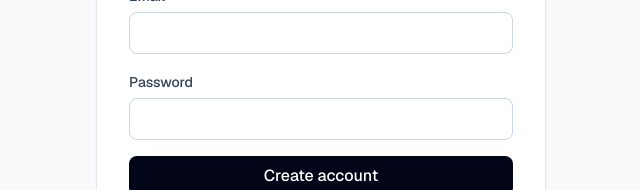
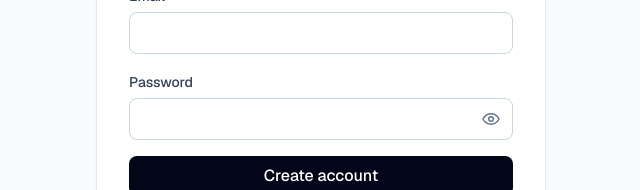
Before and after one commit to talmonf/my_jewish_apps, a Next.js app: page /register in a window 1280 px wide. Shown: the part 393-583 px from the top of the page, without its empty margins (319-959 px from the left). Built offline with nearby package versions, Linux system fonts and the light colour scheme; no server answers.

Commit message:
password eye icon

```diff
--- a/app/admin/page.tsx
+++ b/app/admin/page.tsx
@@ -1,4 +1,5 @@
 import Link from "next/link";
+import { PasswordInput } from "@/components/PasswordInput";
 import { db } from "@/db";
 import { apps, defaultAppAccess, userAppAccess, users } from "@/db/schema";
 import { requireAdmin } from "@/lib/access";
@@ -63,13 +64,12 @@ export default async function AdminPage() {
             required
             className="rounded-lg border border-slate-300 px-3 py-2"
           />
-          <input
+          <PasswordInput
+            containerClassName="min-w-0"
             name="password"
-            type="password"
             minLength={8}
             placeholder="Password"
             required
-            className="rounded-lg border border-slate-300 px-3 py-2"
           />
           <select
             name="role"
--- a/app/login/LoginForm.tsx
+++ b/app/login/LoginForm.tsx
@@ -1,5 +1,6 @@
 "use client";
 
+import { PasswordInput } from "@/components/PasswordInput";
 import Link from "next/link";
 import { signIn } from "next-auth/react";
 import { useSearchParams } from "next/navigation";
@@ -49,16 +50,13 @@ export function LoginForm() {
           autoComplete="email"
         />
       </label>
-      <label className="block">
-        <span className="text-sm font-medium text-slate-700">Password</span>
-        <input
-          name="password"
-          type="password"
-          required
-          className="mt-1 w-full rounded-lg border border-slate-300 px-3 py-2"
-          autoComplete="current-password"
-        />
-      </label>
+      <PasswordInput
+        containerClassName="block"
+        label="Password"
+        name="password"
+        required
+        autoComplete="current-password"
+      />
       {error ? (
         <p className="rounded-lg bg-red-50 px-3 py-2 text-sm text-red-700">
           {error}
--- a/app/register/RegisterForm.tsx
+++ b/app/register/RegisterForm.tsx
@@ -1,5 +1,6 @@
 "use client";
 
+import { PasswordInput } from "@/components/PasswordInput";
 import Link from "next/link";
 import { useActionState } from "react";
 
@@ -34,17 +35,14 @@ export function RegisterForm() {
           autoComplete="email"
         />
       </label>
-      <label className="block">
-        <span className="text-sm font-medium text-slate-700">Password</span>
-        <input
-          name="password"
-          type="password"
-          minLength={8}
-          required
-          className="mt-1 w-full rounded-lg border border-slate-300 px-3 py-2"
-          autoComplete="new-password"
-        />
-      </label>
+      <PasswordInput
+        containerClassName="block"
+        label="Password"
+        name="password"
+        minLength={8}
+        required
+        autoComplete="new-password"
+      />
       {state.error ? (
         <p className="rounded-lg bg-red-50 px-3 py-2 text-sm text-red-700">
           {state.error}
--- /dev/null
+++ b/components/PasswordInput.tsx
@@ -0,0 +1,91 @@
+"use client";
+
+import { useId, useState, type InputHTMLAttributes } from "react";
+
+type PasswordInputProps = Omit<
+  InputHTMLAttributes<HTMLInputElement>,
+  "className" | "type"
+> & {
+  containerClassName?: string;
+  inputClassName?: string;
+  label?: string;
+  labelClassName?: string;
+};
+
+export function PasswordInput({
+  containerClassName,
+  id,
+  inputClassName = "w-full rounded-lg border border-slate-300 px-3 py-2",
+  label,
+  labelClassName = "text-sm font-medium text-slate-700",
+  ...props
+}: PasswordInputProps) {
+  const generatedId = useId();
+  const inputId = id ?? generatedId;
+  const [isPasswordVisible, setIsPasswordVisible] = useState(false);
+
+  return (
+    <div className={containerClassName}>
+      {label ? (
+        <label className={labelClassName} htmlFor={inputId}>
+          {label}
+        </label>
+      ) : null}
+      <div className={label ? "relative mt-1" : "relative"}>
+        <input
+          {...props}
+          id={inputId}
+          type={isPasswordVisible ? "text" : "password"}
+          className={`${inputClassName} pr-11`}
+        />
+        <button
+          type="button"
+          aria-label={isPasswordVisible ? "Hide password" : "Show password"}
+          aria-pressed={isPasswordVisible}
+          onClick={() => setIsPasswordVisible((visible) => !visible)}
+          className="absolute inset-y-0 right-0 flex w-11 items-center justify-center rounded-r-lg text-slate-500 hover:text-slate-900 focus:outline-none focus:ring-2 focus:ring-inset focus:ring-slate-500"
+        >
+          {isPasswordVisible ? <EyeOffIcon /> : <EyeIcon />}
+        </button>
+      </div>
+    </div>
+  );
+}
+
+function EyeIcon() {
+  return (
+    <svg
+      aria-hidden="true"
+      className="h-5 w-5"
+      fill="none"
+      stroke="currentColor"
+      strokeLinecap="round"
+      strokeLinejoin="round"
+      strokeWidth="1.8"
+      viewBox="0 0 24 24"
+    >
+      <path d="M2.25 12s3.5-6.25 9.75-6.25S21.75 12 21.75 12 18.25 18.25 12 18.25 2.25 12 2.25 12Z" />
+      <circle cx="12" cy="12" r="2.75" />
+    </svg>
+  );
+}
+
+function EyeOffIcon() {
+  return (
+    <svg
+      aria-hidden="true"
+      className="h-5 w-5"
+      fill="none"
+      stroke="currentColor"
+      strokeLinecap="round"
+      strokeLinejoin="round"
+      strokeWidth="1.8"
+      viewBox="0 0 24 24"
+    >
+      <path d="m3 3 18 18" />
+      <path d="M10.7 5.86A10.34 10.34 0 0 1 12 5.75c6.25 0 9.75 6.25 9.75 6.25a17.72 17.72 0 0 1-3.37 3.92" />
+      <path d="M14.12 14.12a2.75 2.75 0 0 1-3.89-3.89" />
+      <path d="M6.66 6.66A17.99 17.99 0 0 0 2.25 12S5.75 18.25 12 18.25a10.44 10.44 0 0 0 4.01-.79" />
+    </svg>
+  );
+}
```
